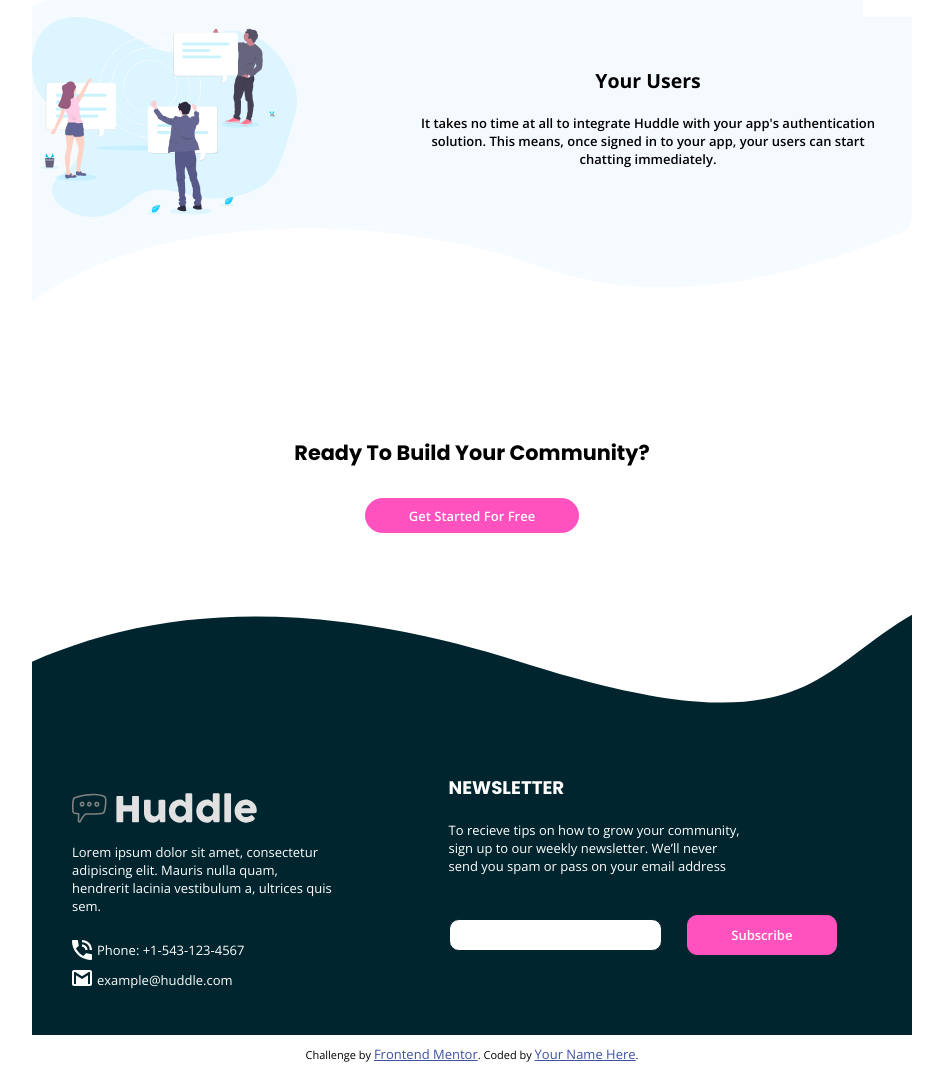
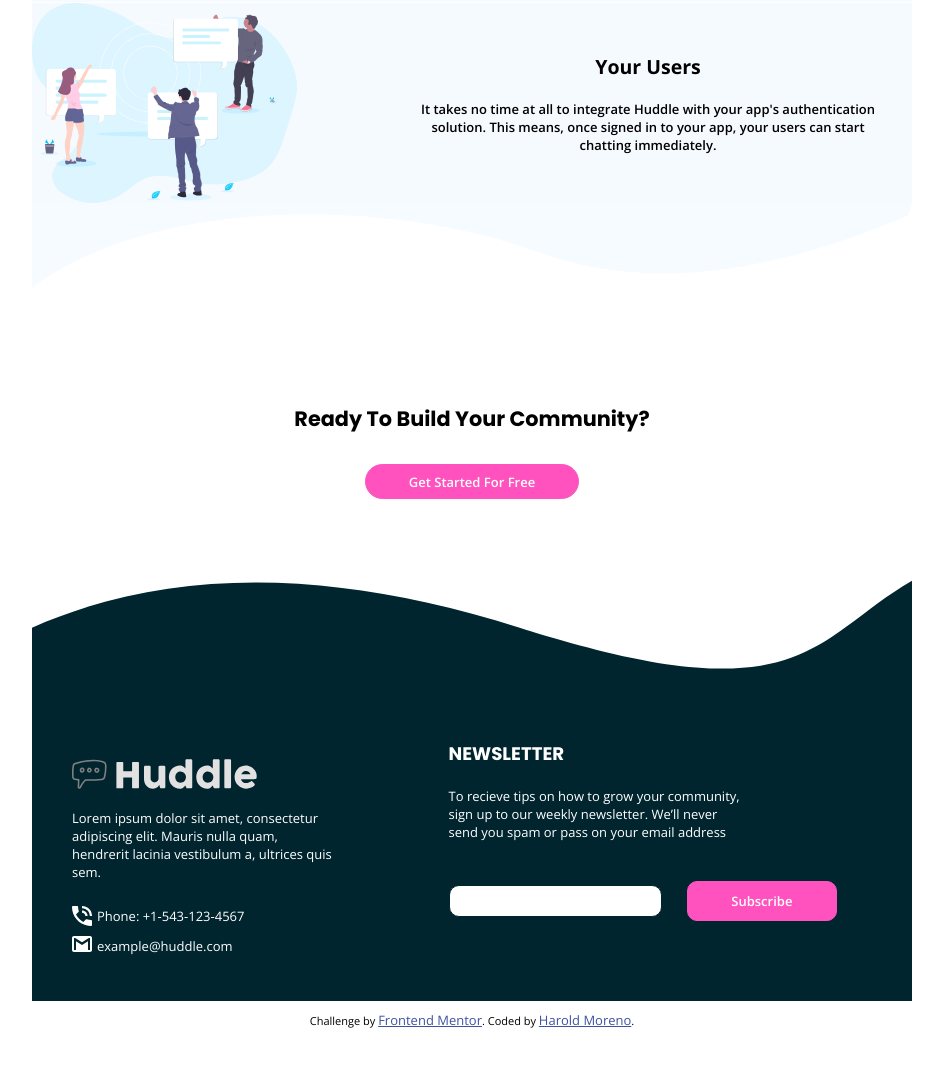
Before and after one commit to h-morenor/07.-Huddle-landing-page-with-curved-sections, a plain HTML site: page index.html in a window 1280 px wide. Shown: the part 2672-3745 px from the top of the page, without its empty margins (168-1111 px from the left). After the commit the page ends 3711 px from the top, so only its background shows below. Drawn offline with nearby package versions, Linux system fonts and the light colour scheme.

Commit message:
Final commit

```diff
--- a/index.html
+++ b/index.html
@@ -129,7 +129,7 @@
   <footer1>
     <p class="attribution">
       Challenge by <a href="https://www.frontendmentor.io?ref=challenge" target="_blank">Frontend Mentor</a>.
-      Coded by <a href="#">Your Name Here</a>.
+      Coded by <a href="#">Harold Moreno</a>.
     </p>
   </footer1>
 </body>
--- a/styles.css
+++ b/styles.css
@@ -6,12 +6,13 @@
   font-family: "Open Sans";
   font-size: 13px;
 }
-
 html {
   width: 100vw;
   display: flex;
   justify-content: center;
   align-items: center;
+  flex-shrink: none;
+  flex-wrap: none;
 }
 
 #icon,
@@ -172,11 +173,11 @@ header button {
   background-repeat: no-repeat;
   background-size: contain;
   width: 100%;
-  height: 120px;
+  height: 100px;
 }
 
 .tmb2 {
-  height: 90px;
+  height: 96px;
 }
 
 .tmb1 {
```
Also changed, not shown: 2 other files.
